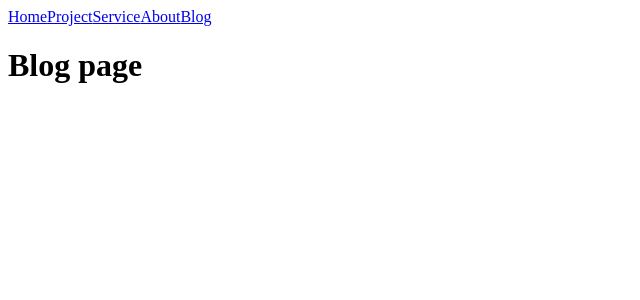
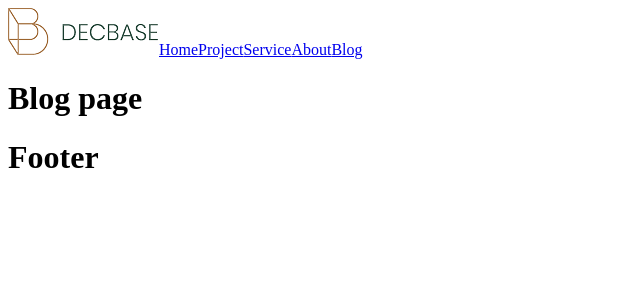
Before and after one commit to abdurashidov1212/team-git, a React (Vite) app: page /blog in a window 1280 px wide. Shown: the top 300 px of the page, without its empty margins (0-640 px from the left). Built offline with nearby package versions, Linux system fonts and the light colour scheme.

Commit message:
blog is commited

```diff
--- a/src/App.jsx
+++ b/src/App.jsx
@@ -5,6 +5,7 @@ import Project from "./pages/project";
 import Service from "./pages/service";
 import About from "./pages/about";
 import Blog from "./pages/blog";
+import Footer from "./components/footer";
 
 function App() {
   return (
@@ -17,6 +18,7 @@ function App() {
       <Route path="/about" element={<About/>}/>
       <Route path="/blog" element={<Blog/>}/>
     </Routes>
+    <Footer/>
     </>
   )
 }
--- /dev/null
+++ b/src/components/footer.jsx
@@ -0,0 +1,8 @@
+const Footer = ()=>{
+    return(
+        <>
+        <h1>Footer </h1>
+        </>
+    )
+}
+export default Footer;
--- a/src/components/navbar.jsx
+++ b/src/components/navbar.jsx
@@ -1,9 +1,11 @@
+import React from "react";
 import { Link } from "react-router-dom";
-
+import logo from "../assets/logoo.png"
 
 const Navbar = ()=>{
     return(
         <>
+        <Link to={"/home"}><img src={logo} alt="logo"/></Link>
         <Link to={"/home"}>Home</Link>
         <Link to={"/project"}>Project</Link>
         <Link to={"/service"}>Service</Link>
```
Also changed, not shown: src/assets/logoo.png (added).
